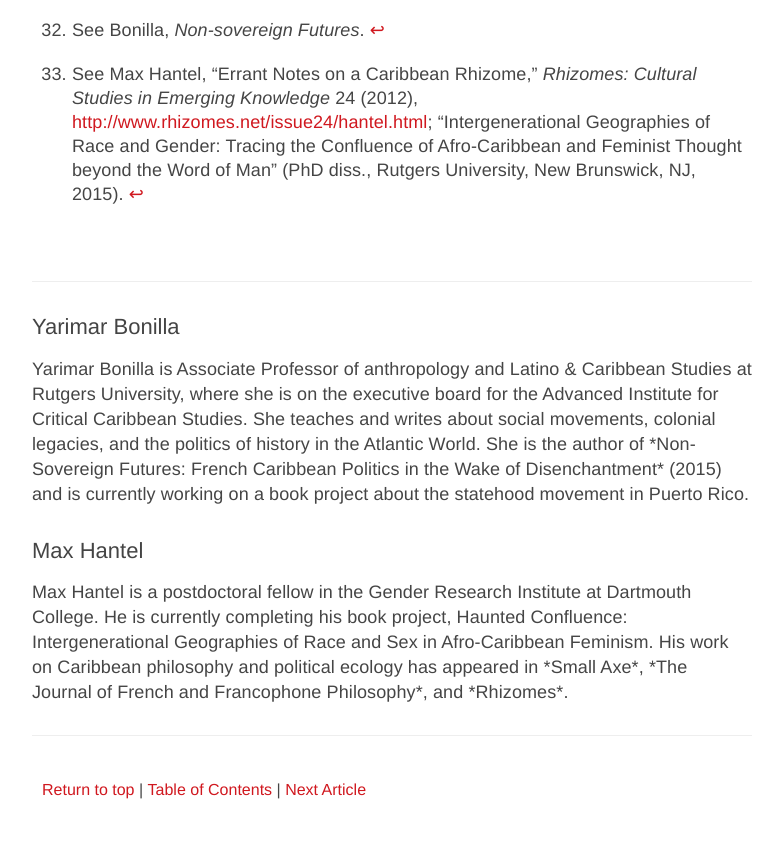
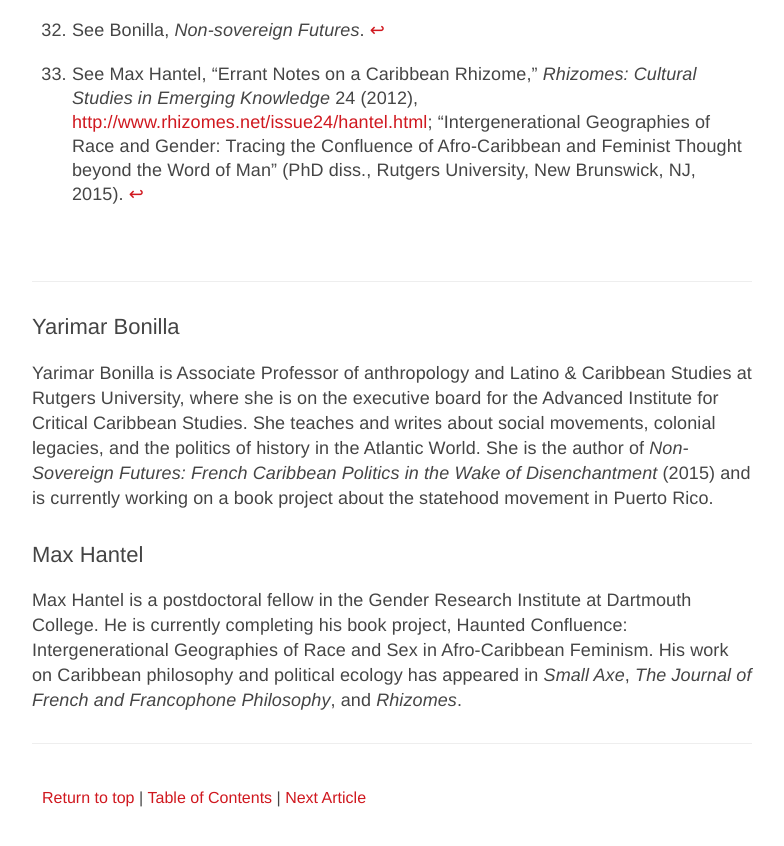
Before and after one commit to archipelagosjournal/archipelagos, a Jekyll site: the page built from _issue01/bonilla-visualizing.md, in a window 1280 px wide and 900 px high, scrolled down 20666 px. Shown: the top 846 px of the window, without its empty margins (248-1032 px from the left). Built offline with Jekyll 4.4.1, drawn with Linux system fonts in a browser that asks for light colours.

Commit message:
fixed markdownify on article bios

```diff
--- a/_layouts/article.html
+++ b/_layouts/article.html
@@ -19,7 +19,10 @@ layout: default
 	{% for author in page.author %}
 	<h3>{{author.name}}</h3>
 
-		<p>{{ author.bio }}</p>
+		{% if author.bio %}
+		<p>{{ author.bio | markdownify }}</p>
+		{% endif %}
+
 	{% endfor %}
 </div>
 
```
